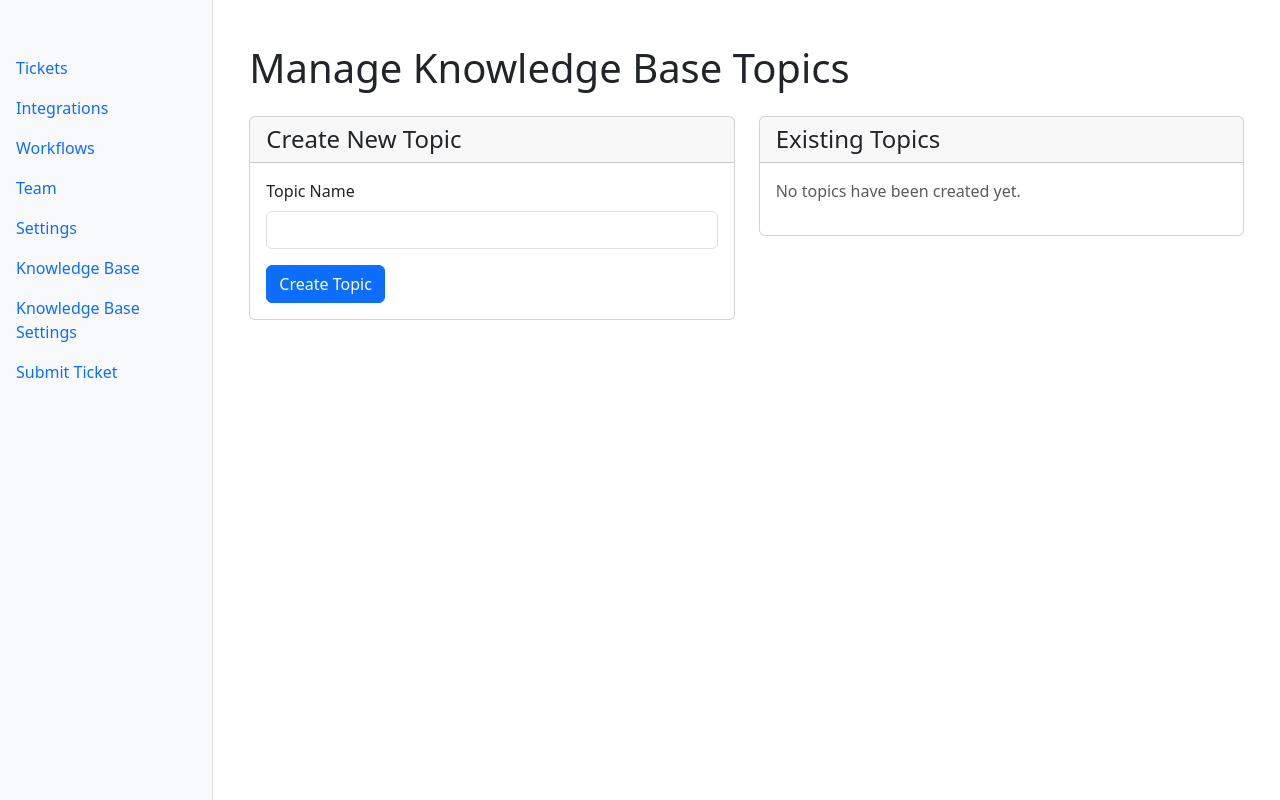
After one commit to joegiglio/helpdesk-claude-dev-ai, a Flask app: page /knowledge-base/manage-topics in a window 1280 px wide. The commit adds this page. Run offline with Flask 2, Linux system fonts and the light colour scheme; data that the repository does not hold is empty; some libraries are stand-ins or nearby versions.

Commit message:
Basic framework for KB settings now working.

```diff
--- a/app.py
+++ b/app.py
@@ -8,7 +8,7 @@ import pytz
 from jira import JIRA
 import logging
 import traceback
-from sqlalchemy.exc import SQLAlchemyError
+from sqlalchemy.exc import SQLAlchemyError, IntegrityError
 
 app = Flask(__name__)
 app.config['SQLALCHEMY_DATABASE_URI'] = 'sqlite:///helpdesk.db'
@@ -78,6 +78,10 @@ class IntegrationSetting(db.Model):
     api_token = db.Column(db.String(100))
     project_key = db.Column(db.String(20))
 
+class KnowledgeBaseTopic(db.Model):
+    id = db.Column(db.Integer, primary_key=True)
+    name = db.Column(db.String(100), nullable=False, unique=True)
+
 def get_slack_webhook_url():
     slack_setting = IntegrationSetting.query.filter_by(integration_name='Slack').first()
     return slack_setting.webhook_url if slack_setting and slack_setting.enabled else None
@@ -119,7 +123,7 @@ New Ticket Created:
                         {
                             'type': 'button',
                             'text': 'View Ticket',
-                            'url': ticket_url
+            'url': ticket_url
                         }
                     ]
                 }
@@ -311,10 +315,40 @@ def team():
 def settings():
     return render_template('settings.html')
 
-# New routes for knowledge base and support ticket submission
 @app.route('/knowledge-base')
 def knowledge_base():
     return render_template('knowledge_base.html')
+
+@app.route('/knowledge-base/settings')
+def knowledge_base_settings():
+    return render_template('knowledge_base_settings.html')
+
+@app.route('/knowledge-base/manage-topics', methods=['GET', 'POST'])
+def manage_topics():
+    if request.method == 'POST':
+        action = request.form.get('action')
+        if action == 'create':
+            topic_name = request.form.get('topic_name')
+            if topic_name:
+                try:
+                    new_topic = KnowledgeBaseTopic(name=topic_name)
+                    db.session.add(new_topic)
+                    db.session.commit()
+                    flash('Topic created successfully.', 'success')
+                except IntegrityError:
+                    db.session.rollback()
+                    flash(f'Topic "{topic_name}" already exists.', 'error')
+        elif action == 'delete':
+            topic_id = request.form.get('topic_id')
+            if topic_id:
+                topic = KnowledgeBaseTopic.query.get(topic_id)
+                if topic:
+                    db.session.delete(topic)
+                    db.session.commit()
+                    flash('Topic deleted successfully.', 'success')
+
+    topics = KnowledgeBaseTopic.query.all()
+    return render_template('manage_topics.html', topics=topics)
 
 @app.route('/submit-ticket', methods=['GET', 'POST'])
 def submit_ticket():
--- a/static/css/styles.css
+++ b/static/css/styles.css
@@ -62,3 +62,10 @@
 .category-card li {
     margin-bottom: 8px;
 }
+
+/* Flash message styles */
+.alert-error {
+    color: #721c24;
+    background-color: #f8d7da;
+    border-color: #f5c6cb;
+}
--- a/templates/base.html
+++ b/templates/base.html
@@ -38,6 +38,9 @@
                             <a class="nav-link" href="{{ url_for('knowledge_base') }}">Knowledge Base</a>
                         </li>
                         <li class="nav-item">
+                            <a class="nav-link" href="{{ url_for('knowledge_base_settings') }}">Knowledge Base Settings</a>
+                        </li>
+                        <li class="nav-item">
                             <a class="nav-link" href="{{ url_for('submit_ticket') }}">Submit Ticket</a>
                         </li>
                     </ul>
--- /dev/null
+++ b/templates/manage_topics.html
@@ -0,0 +1,53 @@
+{% extends "base.html" %}
+
+{% block content %}
+<div class="container mt-4">
+    <h1 class="mb-4">Manage Knowledge Base Topics</h1>
+
+    <div class="row">
+        <div class="col-md-6">
+            <div class="card">
+                <div class="card-header">
+                    <h2 class="h4 mb-0">Create New Topic</h2>
+                </div>
+                <div class="card-body">
+                    <form method="POST">
+                        <input type="hidden" name="action" value="create">
+                        <div class="mb-3">
+                            <label for="topic_name" class="form-label">Topic Name</label>
+                            <input type="text" class="form-control" id="topic_name" name="topic_name" required>
+                        </div>
+                        <button type="submit" class="btn btn-primary">Create Topic</button>
+                    </form>
+                </div>
+            </div>
+        </div>
+
+        <div class="col-md-6">
+            <div class="card">
+                <div class="card-header">
+                    <h2 class="h4 mb-0">Existing Topics</h2>
+                </div>
+                <div class="card-body">
+                    {% if topics %}
+                        <ul class="list-group">
+                            {% for topic in topics %}
+                                <li class="list-group-item d-flex justify-content-between align-items-center">
+                                    {{ topic.name }}
+                                    <form method="POST" onsubmit="return confirm('Are you sure you want to delete this topic?');">
+                                        <input type="hidden" name="action" value="delete">
+                                        <input type="hidden" name="topic_id" value="{{ topic.id }}">
+                                        <button type="submit" class="btn btn-danger btn-sm">Delete</button>
+                                    </form>
+                                </li>
+                            {% endfor %}
+                        </ul>
+                    {% else %}
+                        <p class="text-muted">No topics have been created yet.</p>
+                    {% endif %}
+                </div>
+            </div>
+        </div>
+    </div>
+</div>
+{% endblock %}
```
Also changed, not shown: migrations/versions/06ef63bdb95b_add_knowledgebasetopic_model.py (added, +35 -0 lines), migrations/versions/359875c4a81b_update_knowledgebasetopic_model.py (added, +38 -0 lines), templates/knowledge_base_settings.html (added, +27 -0 lines), static/images/knowledge_base_icon.png (added).
